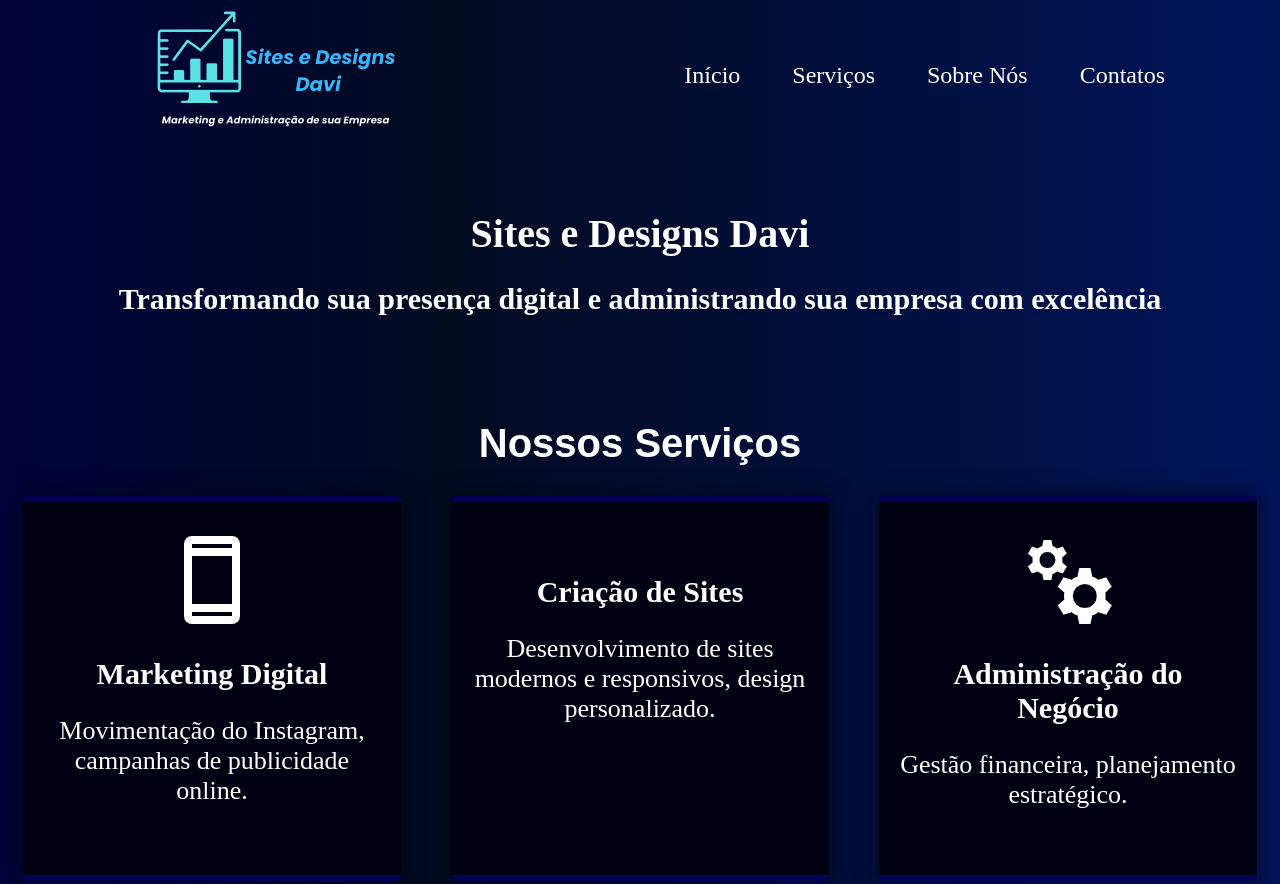
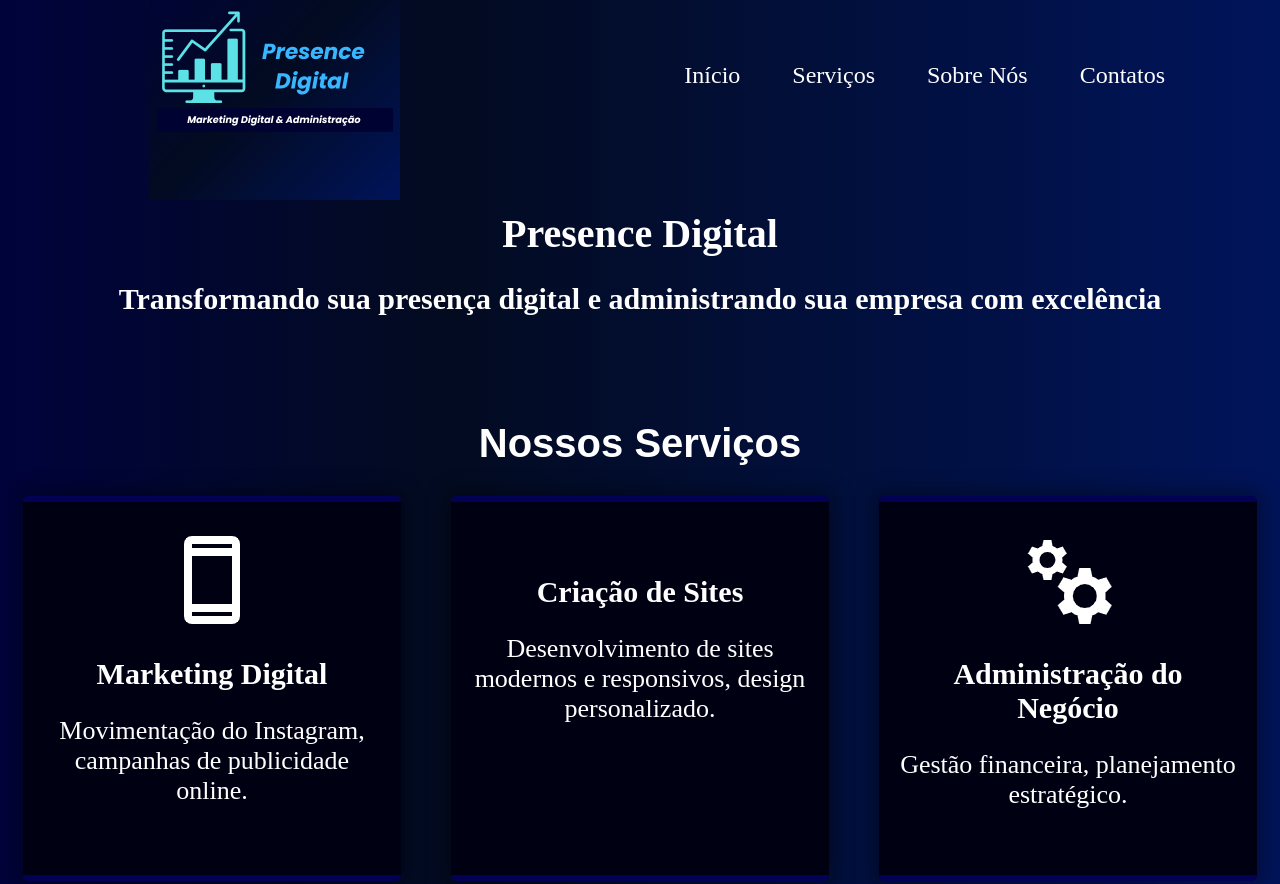
Before and after one commit to DaviAbel30/Presence-Digital, a plain HTML site: page index.html in a window 1280 px wide. Shown: the top 884 px of the page. Drawn offline with Linux system fonts and the light colour scheme.

Commit message:
Update index.html

```diff
--- a/index.html
+++ b/index.html
@@ -5,13 +5,13 @@
     <meta name="viewport" content="width=device-width, initial-scale=1.0">
     <link rel="stylesheet" href="index.css">
     <script defer src="js.js"></script>
-    <title>Sites & Designs Davi</title>
+    <title>Presence Digital</title>
 </head>
 
 <header id='inicio' class="cabecalho">
 
     <nav class="nav">
-        <img class="logo" src="D-Photoroom.png" alt="" srcset="">
+        <img class="logo" src="logo .png" alt="" srcset="">
         <button class="hamburger"></button>
         <ul class="nav-list">
             <li><a href="#inicio">Início </a></li>
@@ -24,7 +24,7 @@
 </header>
 
 <section class="banner">
-    <h1 class="chamada">Sites e Designs Davi</h1>
+    <h1 class="chamada">Presence Digital</h1>
     <h3>Transformando sua presença digital e administrando sua empresa com excelência</h3>
 </section>
 
@@ -104,4 +104,5 @@
 <body>
 
 </body>
+
 </html>
```
